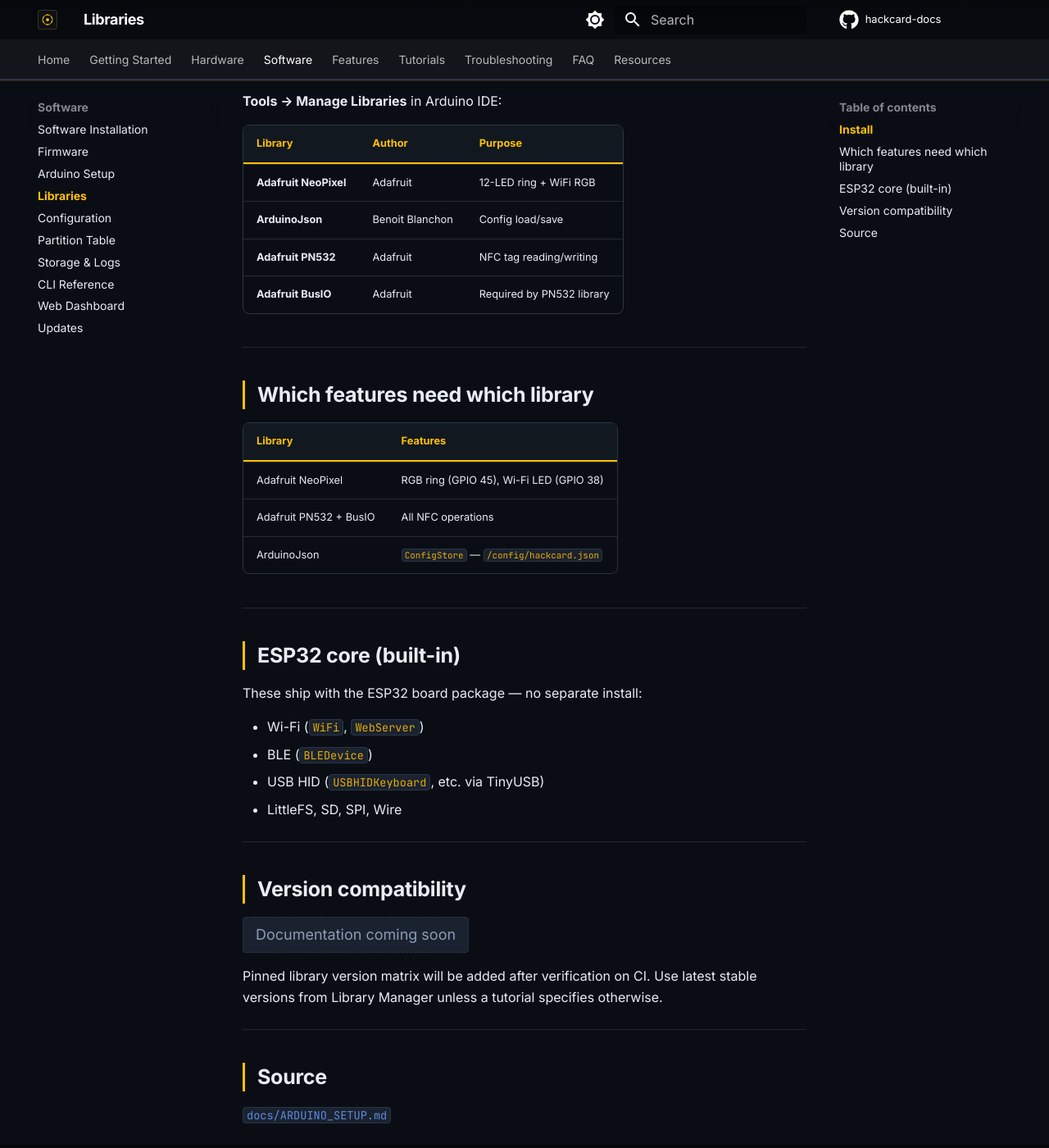
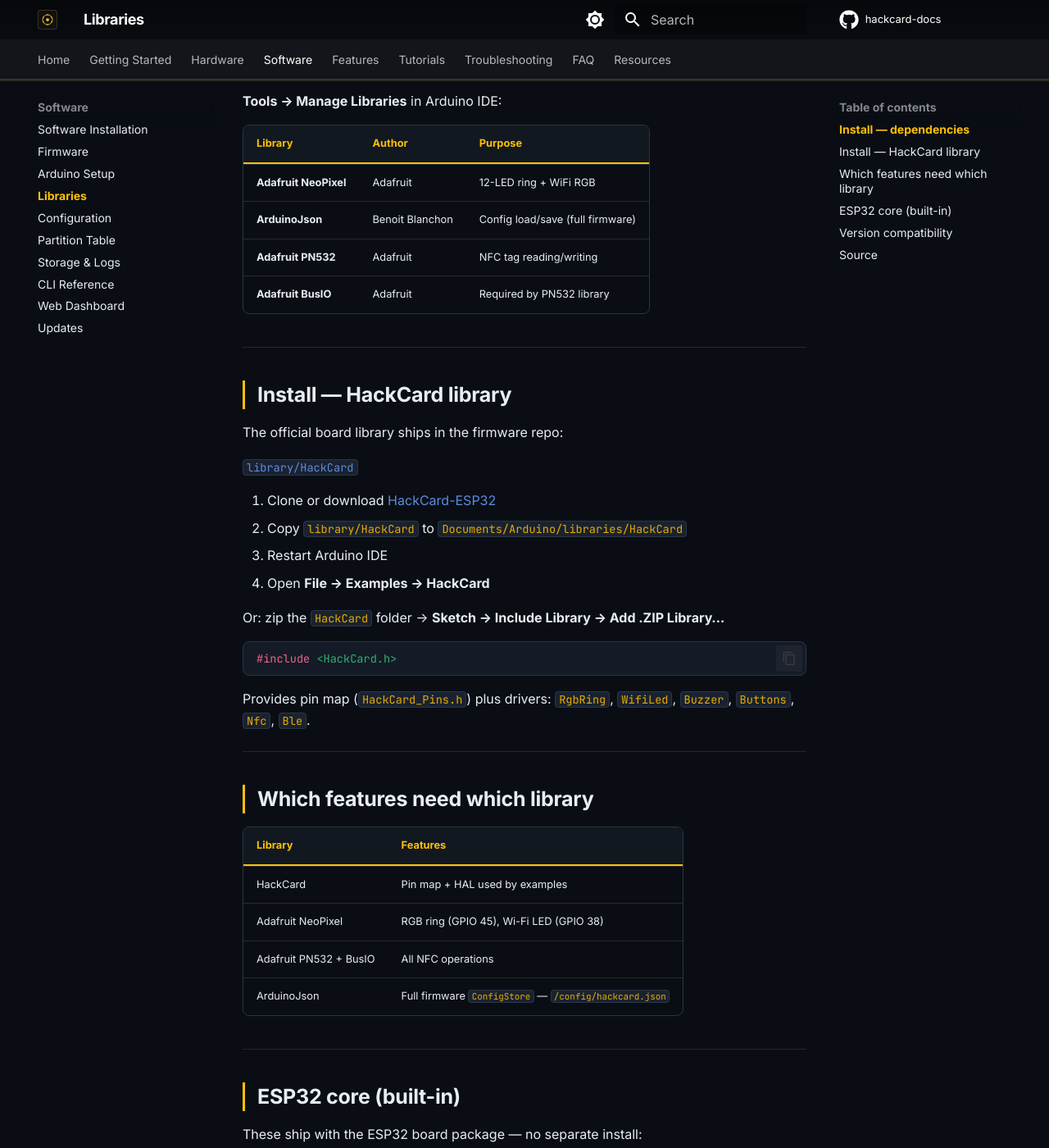
Before and after one commit to hardwarehackspace/hackcard-docs, an MkDocs documentation site: the page built from docs/software/libraries.md, in a window 1280 px wide and 1400 px high, scrolled down 318 px. Shown: the whole window at 82% size. Built offline with MkDocs 1.6.1 and Material for MkDocs 9.7.7, drawn with Linux system fonts in a browser that asks for light colours; comment, search, counter and statistics services are not loaded; some of the changed text lies outside the part shown.

Commit message:
Document HackCard-ESP32 library, examples, and v0.21.2 release.
Point firmware/library pages at the public repo and replace coming-soon stubs for examples and changelog.

Co-authored-by: Cursor <cursoragent@cursor.com>

````diff
--- a/docs/software/libraries.md
+++ b/docs/software/libraries.md
@@ -1,19 +1,40 @@
 # Libraries
 
-Required Arduino libraries from `docs/ARDUINO_SETUP.md`.
+Required Arduino libraries and the official **HackCard** board library.
 
 ---
 
-## Install
+## Install — dependencies
 
 **Tools → Manage Libraries** in Arduino IDE:
 
 | Library | Author | Purpose |
 |---------|--------|---------|
 | **Adafruit NeoPixel** | Adafruit | 12-LED ring + WiFi RGB |
-| **ArduinoJson** | Benoit Blanchon | Config load/save |
+| **ArduinoJson** | Benoit Blanchon | Config load/save (full firmware) |
 | **Adafruit PN532** | Adafruit | NFC tag reading/writing |
 | **Adafruit BusIO** | Adafruit | Required by PN532 library |
+
+---
+
+## Install — HackCard library
+
+The official board library ships in the firmware repo:
+
+[`library/HackCard`](https://github.com/hardwarehackspace/HackCard-ESP32/tree/main/library/HackCard)
+
+1. Clone or download [HackCard-ESP32](https://github.com/hardwarehackspace/HackCard-ESP32)
+2. Copy `library/HackCard` to `Documents/Arduino/libraries/HackCard`
+3. Restart Arduino IDE
+4. Open **File → Examples → HackCard**
+
+Or: zip the `HackCard` folder → **Sketch → Include Library → Add .ZIP Library…**
+
+```cpp
+#include <HackCard.h>
+```
+
+Provides pin map (`HackCard_Pins.h`) plus drivers: `RgbRing`, `WifiLed`, `Buzzer`, `Buttons`, `Nfc`, `Ble`.
 
 ---
 
@@ -21,9 +42,10 @@ Required Arduino libraries from `docs/ARDUINO_SETUP.md`.
 
 | Library | Features |
 |---------|----------|
+| HackCard | Pin map + HAL used by examples |
 | Adafruit NeoPixel | RGB ring (GPIO 45), Wi-Fi LED (GPIO 38) |
 | Adafruit PN532 + BusIO | All NFC operations |
-| ArduinoJson | `ConfigStore` — `/config/hackcard.json` |
+| ArduinoJson | Full firmware `ConfigStore` — `/config/hackcard.json` |
 
 ---
 
@@ -40,12 +62,18 @@ These ship with the ESP32 board package — no separate install:
 
 ## Version compatibility
 
-<span class="coming-soon">Documentation coming soon</span>
+| Component | Version |
+|-----------|---------|
+| HackCard firmware / library | `0.21.2` |
+| ESP32 Arduino core | 3.x recommended |
+| Adafruit NeoPixel / PN532 / BusIO | Latest stable from Library Manager |
+| ArduinoJson | Latest stable (full firmware) |
 
-Pinned library version matrix will be added after verification on CI. Use latest stable versions from Library Manager unless a tutorial specifies otherwise.
+Pin versions in CI later if builds are automated. Prefer latest stable unless a tutorial pins a version.
 
 ---
 
 ## Source
 
-[`docs/ARDUINO_SETUP.md`](https://github.com/hardwarehackspace/HackCard-ESP32/blob/main/docs/ARDUINO_SETUP.md)
+- [`library/HackCard`](https://github.com/hardwarehackspace/HackCard-ESP32/tree/main/library/HackCard)
+- [`docs/ARDUINO_SETUP.md`](https://github.com/hardwarehackspace/HackCard-ESP32/blob/main/docs/ARDUINO_SETUP.md)
````
Also changed, not shown: docs/resources/changelog.md (+13 -11 lines), docs/resources/firmware.md (+10 -7 lines), docs/software/firmware.md (+23 -10 lines).
